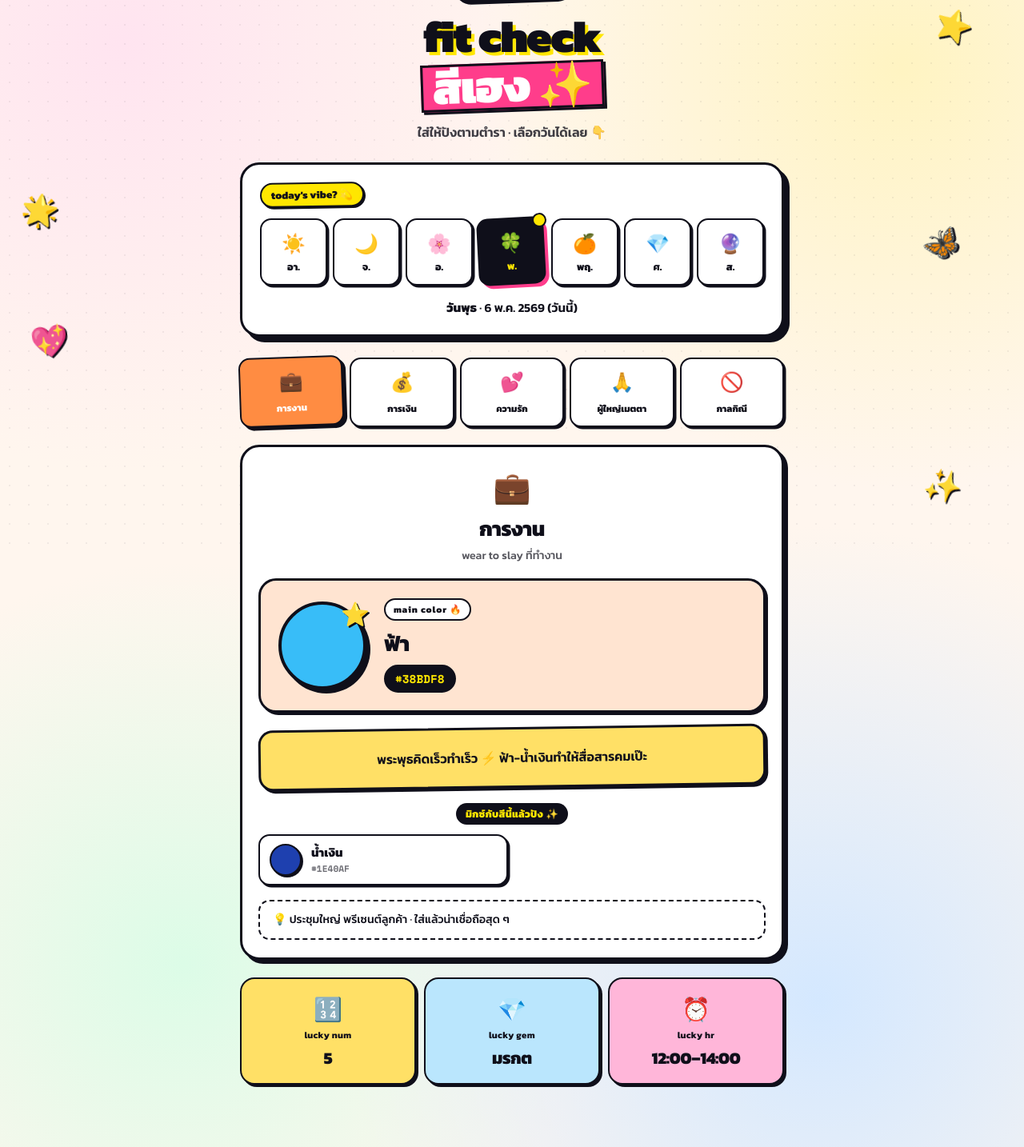
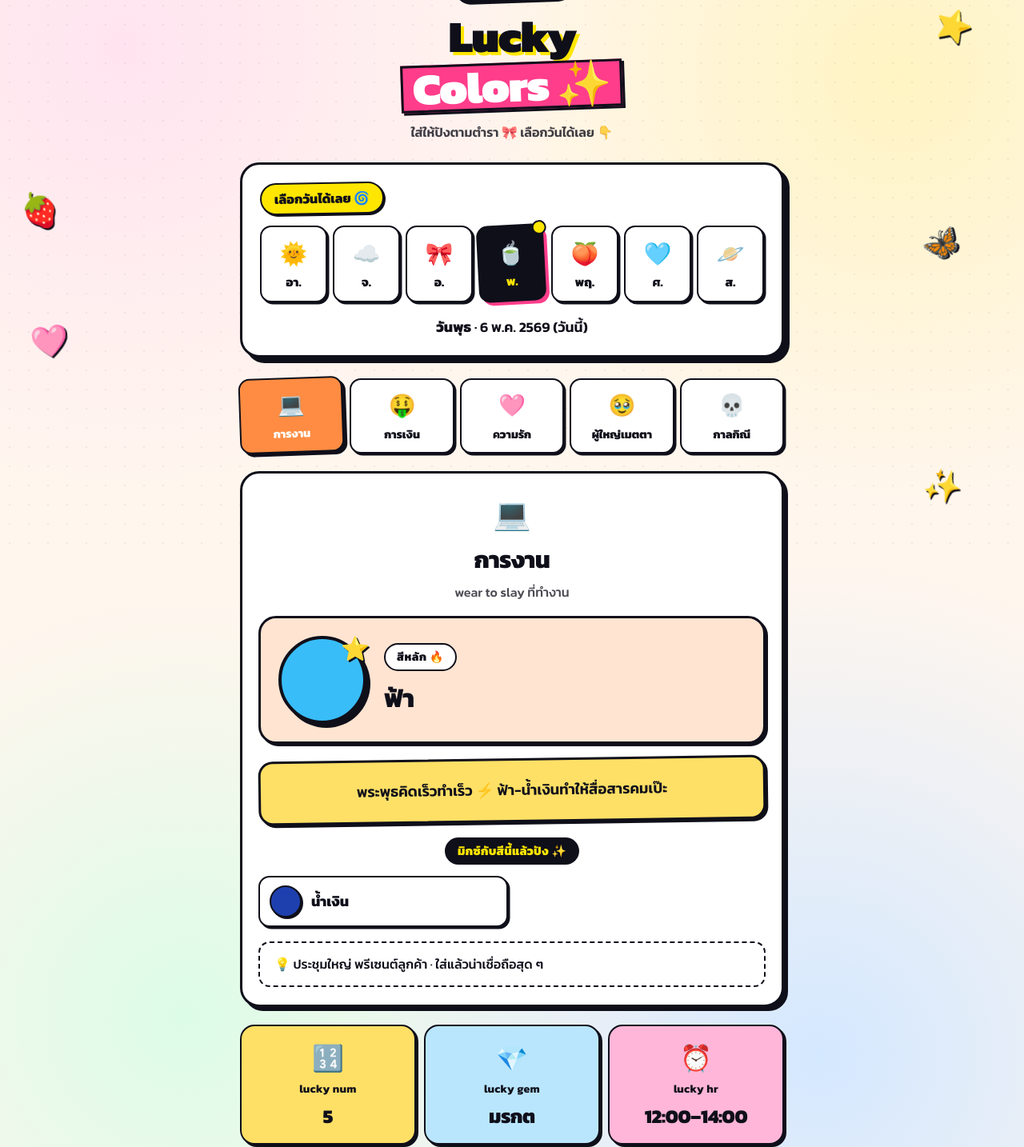
Before and after one commit to jong8593-droid/PookieClaude, a website: page lucky-colors.html in a window 1280 px wide. Shown: the part 101-1535 px from the top of the page at 80% size. Drawn offline with nearby package versions, Linux system fonts and the light colour scheme.

Commit message:
Refine: bigger fonts, modern Gen-Z emojis, drop hex codes
- Title: "fit check / สีเฮง" → "Lucky Colors"
- Picker label: "today's vibe?" → "เลือกวันได้เลย / Pick a day"
- Bump font sizes across day buttons, tabs, panel headings,
  blessings, sub-colors, tip, extras (~+15-20%)
- Drop the #HEX text — clicking the swatch still copies it
- Modernize emojis: ☀️🌙🌸🍀🍊💎🔮 → 🌞☁️🎀🍵🍑🩵🪐
  Categories: 💼💰💕🙏🚫 → 💻🤑🩷🥹💀
  Stickers: 🌸💖🌟 → 🎀🩷🍓

Co-Authored-By: Claude Sonnet 4.6 <noreply@anthropic.com>

```diff
--- a/lucky-colors.html
+++ b/lucky-colors.html
@@ -151,9 +151,9 @@ body::before {
     display: inline-block;
     background: var(--yellow);
     border: 2.5px solid var(--ink);
-    padding: 4px 12px;
+    padding: 6px 16px;
     border-radius: 50px;
-    font-size: .82rem;
+    font-size: 1rem;
     font-weight: 800;
     color: var(--ink);
     margin-bottom: 14px;
@@ -183,8 +183,8 @@ body::before {
     transform: translate(-1.5px,-1.5px);
     box-shadow: 4px 4px 0 var(--ink);
 }
-.day-btn .d-em { display:block; font-size:1.5rem; margin-bottom:2px; }
-.day-btn .d-nm { display:block; font-size:.78rem; font-weight:800; }
+.day-btn .d-em { display:block; font-size:1.75rem; margin-bottom:3px; }
+.day-btn .d-nm { display:block; font-size:.95rem; font-weight:800; }
 .day-btn.today::after {
     content:'';
     position:absolute; top:-6px; right:-6px;
@@ -204,8 +204,8 @@ body::before {
 
 .date-line {
     text-align: center;
-    margin-top: 16px;
-    font-size: .95rem;
+    margin-top: 18px;
+    font-size: 1.1rem;
     color: var(--ink);
     font-weight: 600;
 }
@@ -234,8 +234,8 @@ body::before {
     transform: translate(-1.5px,-1.5px);
     box-shadow: 4px 4px 0 var(--ink);
 }
-.tab .t-em { font-size: 1.5rem; display: block; margin-bottom: 2px; }
-.tab .t-nm { font-size: .72rem; font-weight: 800; }
+.tab .t-em { font-size: 1.7rem; display: block; margin-bottom: 3px; }
+.tab .t-nm { font-size: .88rem; font-weight: 800; }
 .tab.active {
     transform: translate(-1px,-1px) rotate(-2deg);
     box-shadow: 4px 4px 0 var(--ink);
@@ -273,16 +273,16 @@ body::before {
 .panel-head .em { font-size: 2.4rem; }
 .panel-head h3 {
     font-family: 'Kanit', sans-serif;
-    font-size: 1.6rem;
+    font-size: 1.85rem;
     font-weight: 800;
-    margin-top: 4px;
+    margin-top: 6px;
     letter-spacing: -.5px;
 }
 .panel-head p {
-    font-size: .88rem;
+    font-size: 1rem;
     color: var(--ink);
-    opacity: .7;
-    margin-top: 4px;
+    opacity: .75;
+    margin-top: 6px;
     font-weight: 500;
 }
 .panel-avoid .panel-head h3 { color: var(--warn); }
@@ -334,14 +334,14 @@ body::before {
 
 .hero-color-info .hc-label {
     display: inline-block;
-    font-size: .72rem;
+    font-size: .88rem;
     font-weight: 800;
     color: var(--ink);
     background: #fff;
-    border: 2px solid var(--ink);
-    padding: 3px 10px;
+    border: 2.5px solid var(--ink);
+    padding: 5px 14px;
     border-radius: 50px;
-    letter-spacing: .8px;
+    letter-spacing: .5px;
 }
 .panel-avoid .hero-color-info .hc-label {
     background: var(--warn);
@@ -350,26 +350,12 @@ body::before {
 }
 .hero-color-info h4 {
     font-family: 'Kanit', sans-serif;
-    font-size: 1.7rem;
+    font-size: 2rem;
     font-weight: 800;
     color: var(--ink);
-    margin: 8px 0 6px;
+    margin: 10px 0 0;
     letter-spacing: -.5px;
 }
-.hero-color-info .hex {
-    font-family: 'Space Mono', monospace;
-    font-size: .9rem;
-    color: var(--yellow);
-    background: var(--ink);
-    padding: 5px 12px;
-    border-radius: 50px;
-    display: inline-block;
-    cursor: pointer;
-    font-weight: 700;
-    border: 2px solid var(--ink);
-    transition: transform .15s;
-}
-.hero-color-info .hex:hover { transform: scale(1.05); }
 
 /* Blessing */
 .blessing {
@@ -392,7 +378,7 @@ body::before {
     transform: rotate(.8deg);
 }
 .blessing-text {
-    font-size: 1rem;
+    font-size: 1.15rem;
     color: var(--ink);
     line-height: 1.65;
     font-weight: 600;
@@ -406,11 +392,11 @@ body::before {
     display: inline-block;
     background: var(--ink);
     color: var(--yellow);
-    font-size: .78rem;
+    font-size: .92rem;
     font-weight: 800;
-    padding: 4px 12px;
+    padding: 6px 16px;
     border-radius: 50px;
-    margin-bottom: 12px;
+    margin-bottom: 14px;
     letter-spacing: .3px;
 }
 .panel-avoid .sub-label { background: var(--warn); color: #fff; }
@@ -444,23 +430,16 @@ body::before {
 }
 .sub-item .sub-name {
     font-weight: 800; color: var(--ink);
-    font-size: .92rem;
+    font-size: 1.1rem;
     font-family: 'Kanit', sans-serif;
-}
-.sub-item .sub-hex {
-    font-family: 'Space Mono', monospace;
-    font-size: .7rem;
-    color: var(--ink);
-    opacity: .6;
-    font-weight: 700;
 }
 
 .tip {
-    padding: 12px 16px;
+    padding: 14px 18px;
     background: #fff;
     border: 2.5px dashed var(--ink);
     border-radius: 14px;
-    font-size: .88rem;
+    font-size: 1rem;
     color: var(--ink);
     line-height: 1.55;
     font-weight: 500;
@@ -491,16 +470,16 @@ body::before {
 .extra-card:nth-child(1) { background: #FFE066; }
 .extra-card:nth-child(2) { background: #BAE6FD; }
 .extra-card:nth-child(3) { background: #FFB6D9; }
-.extra-card .ex-em { font-size: 1.8rem; }
+.extra-card .ex-em { font-size: 2rem; }
 .extra-card .ex-lb {
-    font-size: .72rem; color: var(--ink);
-    margin-top: 2px; font-weight: 700;
+    font-size: .88rem; color: var(--ink);
+    margin-top: 4px; font-weight: 700;
     letter-spacing: .3px;
 }
 .extra-card .ex-vl {
     font-family: 'Kanit', sans-serif;
-    font-size: 1.3rem; font-weight: 800;
-    color: var(--ink); margin-top: 4px;
+    font-size: 1.5rem; font-weight: 800;
+    color: var(--ink); margin-top: 6px;
     letter-spacing: -.3px;
 }
 
@@ -540,12 +519,12 @@ body::before {
     <button class="lang-btn"        data-set-lang="en" onclick="setLang('en')">🇬🇧 EN</button>
 </div>
 
-<span class="sticker s1">🌸</span>
+<span class="sticker s1">🎀</span>
 <span class="sticker s2">⭐</span>
-<span class="sticker s3">💖</span>
+<span class="sticker s3">🩷</span>
 <span class="sticker s4">✨</span>
 <span class="sticker s5">🦋</span>
-<span class="sticker s6">🌟</span>
+<span class="sticker s6">🍓</span>
 
 <div class="app">
 
@@ -572,53 +551,53 @@ body::before {
 const I18N = {
     th: {
         badge:'🔮 ตำราโหร 2569',
-        title1:'fit check',
-        title2:'สีเฮง ✨',
-        subtitle:'ใส่ให้ปังตามตำรา · เลือกวันได้เลย 👇',
+        title1:'Lucky',
+        title2:'Colors ✨',
+        subtitle:'ใส่ให้ปังตามตำรา 🎀 เลือกวันได้เลย 👇',
 
-        lblDay:'today\'s vibe? 💫',
+        lblDay:'เลือกวันได้เลย 🌀',
         today:'(วันนี้)',
 
-        heroLabel:'main color 🔥',
-        heroLabelAvoid:'no skip ห้ามใส่ ❌',
+        heroLabel:'สีหลัก 🔥',
+        heroLabelAvoid:'ห้ามใส่ 💀',
         subColors:'มิกซ์กับสีนี้แล้วปัง ✨',
         subColorsAvoid:'⚠️ เลี่ยงด้วย',
         luckyNum:'lucky num',
         luckyGem:'lucky gem',
         luckyTime:'lucky hr',
 
-        toastCopy:(n,h)=>`✅ ก็อปสี${n} (${h}) แล้ว!`,
+        toastCopy:(n)=>`✅ ก็อปสี${n}แล้ว!`,
     },
     en: {
         badge:'🔮 lucky chart 2026',
-        title1:'fit check',
-        title2:'lucky vibes ✨',
-        subtitle:'main character energy · pick a day 👇',
+        title1:'Lucky',
+        title2:'Colors ✨',
+        subtitle:'main character energy 🎀 pick a day 👇',
 
-        lblDay:'today\'s vibe? 💫',
+        lblDay:'Pick a day 🌀',
         today:'(today)',
 
         heroLabel:'main color 🔥',
-        heroLabelAvoid:'no skip — DO NOT WEAR ❌',
+        heroLabelAvoid:'DO NOT WEAR 💀',
         subColors:'mix it with these ✨',
         subColorsAvoid:'⚠️ also skip these',
         luckyNum:'lucky num',
         luckyGem:'lucky gem',
         luckyTime:'lucky hr',
 
-        toastCopy:(n,h)=>`✅ copied ${n} (${h})!`,
+        toastCopy:(n)=>`✅ copied ${n}!`,
     }
 };
 
 /* ─── Day metadata ─────────────────────────────────────────── */
 const DAYS = {
-    0: { th:{n:'อาทิตย์',short:'อา.',p:'พระอาทิตย์'}, en:{n:'Sunday',short:'Sun',p:'Sun'}, em:'☀️' },
-    1: { th:{n:'จันทร์',short:'จ.',p:'พระจันทร์'}, en:{n:'Monday',short:'Mon',p:'Moon'}, em:'🌙' },
-    2: { th:{n:'อังคาร',short:'อ.',p:'พระอังคาร'}, en:{n:'Tuesday',short:'Tue',p:'Mars'}, em:'🌸' },
-    3: { th:{n:'พุธ',short:'พ.',p:'พระพุธ'}, en:{n:'Wednesday',short:'Wed',p:'Mercury'}, em:'🍀' },
-    4: { th:{n:'พฤหัสบดี',short:'พฤ.',p:'พระพฤหัสบดี'}, en:{n:'Thursday',short:'Thu',p:'Jupiter'}, em:'🍊' },
-    5: { th:{n:'ศุกร์',short:'ศ.',p:'พระศุกร์'}, en:{n:'Friday',short:'Fri',p:'Venus'}, em:'💎' },
-    6: { th:{n:'เสาร์',short:'ส.',p:'พระเสาร์'}, en:{n:'Saturday',short:'Sat',p:'Saturn'}, em:'🔮' }
+    0: { th:{n:'อาทิตย์',short:'อา.',p:'พระอาทิตย์'}, en:{n:'Sunday',short:'Sun',p:'Sun'}, em:'🌞' },
+    1: { th:{n:'จันทร์',short:'จ.',p:'พระจันทร์'}, en:{n:'Monday',short:'Mon',p:'Moon'}, em:'☁️' },
+    2: { th:{n:'อังคาร',short:'อ.',p:'พระอังคาร'}, en:{n:'Tuesday',short:'Tue',p:'Mars'}, em:'🎀' },
+    3: { th:{n:'พุธ',short:'พ.',p:'พระพุธ'}, en:{n:'Wednesday',short:'Wed',p:'Mercury'}, em:'🍵' },
+    4: { th:{n:'พฤหัสบดี',short:'พฤ.',p:'พระพฤหัสบดี'}, en:{n:'Thursday',short:'Thu',p:'Jupiter'}, em:'🍑' },
+    5: { th:{n:'ศุกร์',short:'ศ.',p:'พระศุกร์'}, en:{n:'Friday',short:'Fri',p:'Venus'}, em:'🩵' },
+    6: { th:{n:'เสาร์',short:'ส.',p:'พระเสาร์'}, en:{n:'Saturday',short:'Sat',p:'Saturn'}, em:'🪐' }
 };
 
 /* ─── Color palette ────────────────────────────────────────── */
@@ -652,27 +631,27 @@ const TABLE = {
 };
 
 const CATS = {
-    work:  { em:'💼',
+    work:  { em:'💻',
         th:{ title:'การงาน', sub:'wear to slay ที่ทำงาน',
              tip:'💡 ประชุมใหญ่ พรีเซนต์ลูกค้า · ใส่แล้วน่าเชื่อถือสุด ๆ' },
         en:{ title:'work',   sub:'slay at the office',
              tip:'💡 Wear for big meetings, presentations, when you need to look credible AF' }},
-    money: { em:'💰',
+    money: { em:'🤑',
         th:{ title:'การเงิน', sub:'เรียกเงินไหลเข้ากระเป๋า',
              tip:'💡 วันต่อรอง ลงทุน หรือทำธุรกรรม · ใส่แล้วเงินวิ่งเข้า' },
         en:{ title:'money',  sub:'main character money energy',
              tip:'💡 Wear for negotiations, investments, transactions — money flows in' }},
-    love:  { em:'💕',
+    love:  { em:'🩷',
         th:{ title:'ความรัก', sub:'crush หันมามองทันที',
              tip:'💡 วันเดท วันพิเศษ · เปิดเสน่ห์เต็มสปีด' },
         en:{ title:'love',   sub:'rizz mode activated 💖',
              tip:'💡 Date nights, special moments — your charm is on max' }},
-    elder: { em:'🙏',
+    elder: { em:'🥹',
         th:{ title:'ผู้ใหญ่เมตตา', sub:'พบเจ้านายแล้วเอ็นดู',
              tip:'💡 พบผู้ใหญ่ ผู้บังคับบัญชา · ทำให้ผู้ใหญ่รัก' },
         en:{ title:'elders', sub:'good vibes from seniors',
              tip:'💡 Meeting elders or your boss — they\'ll vibe with you' }},
-    avoid: { em:'🚫',
+    avoid: { em:'💀',
         th:{ title:'กาลกิณี', sub:'no skip — ห้ามแตะ!',
              tip:'⚠️ สีนี้ดวงตกทั้งวัน เลี่ยงให้ห่างเลย' },
         en:{ title:'avoid',  sub:'NO! do not pass go',
@@ -879,12 +858,11 @@ function render() {
                 <p>${c[lang].sub}</p>
             </div>
 
-            <div class="hero-color">
+            <div class="hero-color" onclick="copyHex('${hero.hex}','${colorName(hero)}')" style="cursor:pointer">
                 <div class="hero-swatch" style="background:${hero.hex}"></div>
                 <div class="hero-color-info">
                     <div class="hc-label">${isAvoid?T.heroLabelAvoid:T.heroLabel}</div>
                     <h4>${colorName(hero)}</h4>
-                    <span class="hex" onclick="copyHex('${hero.hex}','${colorName(hero)}')">${hero.hex}</span>
                 </div>
             </div>
 
@@ -898,10 +876,7 @@ function render() {
                 ${subs.map(s => `
                     <div class="sub-item" onclick="copyHex('${s.hex}','${colorName(s)}')">
                         <div class="sub-circle" style="background:${s.hex}"></div>
-                        <div>
-                            <div class="sub-name">${colorName(s)}</div>
-                            <div class="sub-hex">${s.hex}</div>
-                        </div>
+                        <div class="sub-name">${colorName(s)}</div>
                     </div>`).join('')}
             </div>` : ''}
 
@@ -936,7 +911,7 @@ function showTab(k) {
 
 function copyHex(hex, name) {
     navigator.clipboard.writeText(hex).catch(()=>{});
-    toast(I18N[lang].toastCopy(name, hex));
+    toast(I18N[lang].toastCopy(name));
 }
 function toast(msg) {
     const t = document.getElementById('toast');
```
